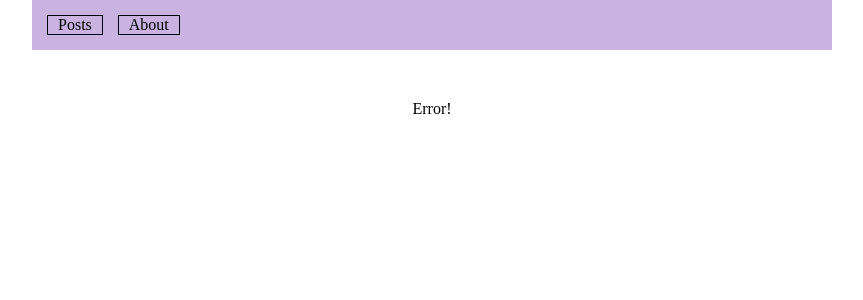
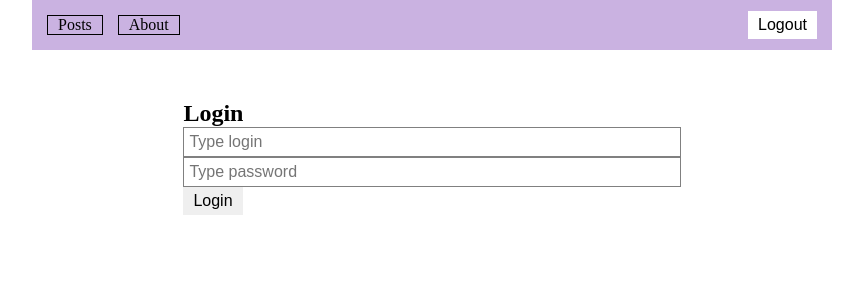
Before and after one commit to Ilya-Potapow/blog-react, a React (Create React App) app: page /login in a window 1280 px wide. Shown: the top 300 px of the page, without its empty margins (208-1071 px from the left). Built offline with nearby package versions, Linux system fonts and the light colour scheme.

Commit message:
Add login component
-refactor routing

```diff
--- a/src/App.js
+++ b/src/App.js
@@ -1,17 +1,34 @@
-import React from "react";
+import React, { useEffect, useState } from "react";
 import { BrowserRouter } from "react-router-dom";
 import AppRouter from "./components/AppRouter";
 import NavBar from "./components/UI/navBar/NavBar";
+import { AUTH_Context } from "./context";
 import "./styles/App.css"
 
 
 
 function App() {
+  const [isAuth, setIsAuth] = useState(false)
+  const [isLoading, setIsLoading] = useState(true)
+
+  useEffect(() => {
+    if (localStorage.getItem('auth')) {
+      setIsAuth(true)
+    }
+    setIsLoading(false)
+  }, [])
+
   return (
-    <BrowserRouter >
-      <NavBar />
-      <AppRouter />
-    </BrowserRouter>
+    <AUTH_Context.Provider value={{
+      isAuth,
+      setIsAuth,
+      isLoading,
+    }}>
+      <BrowserRouter >
+        <NavBar />
+        <AppRouter />
+      </BrowserRouter>
+    </AUTH_Context.Provider>
   )
 }
 
--- a/src/components/AppRouter.jsx
+++ b/src/components/AppRouter.jsx
@@ -1,19 +1,32 @@
-import React from 'react'
-import {  Route, Routes } from "react-router-dom";
-import About from "./../pages/About";
-import Posts from "./../pages/Posts";
-import Error from "./../pages/Error";
-import PostPage from './PostPage';
+import React, { useContext } from "react";
+import { Navigate, Route, Routes } from "react-router-dom";
+import { AUTH_Context } from "../context";
+
+import { privatRouts, publickRouts } from "../router/routs";
+import Loader from "./UI/loader/Loader";
 
 const AppRouter = () => {
-  return (
-        <Routes>
-          <Route path="/about" element={<About />} />
-          <Route path="/posts" element={<Posts />} />
-          <Route path="/posts/:id" element={<PostPage />} />
-          <Route path='*' element={<Error />} />
-        </Routes>
-  )
-}
+  const { isAuth, isLoading } = useContext(AUTH_Context);
 
-export default AppRouter
+  if (isLoading) {
+    return <Loader />;
+  }
+
+  return isAuth ? (
+    <Routes>
+      {privatRouts.map((r, i) => (
+        <Route key={r.path} path={r.path} element={r.element} />
+      ))}
+      <Route path="*" element={<Navigate to="/posts" replace />} />
+    </Routes>
+  ) : (
+    <Routes>
+      {publickRouts.map((r, i) => (
+        <Route key={r.path} path={r.path} element={r.element} />
+      ))}
+      <Route path="*" element={<Navigate to="/login" replace />} />
+    </Routes>
+  );
+};
+
+export default AppRouter;
--- a/src/components/UI/input/Input.jsx
+++ b/src/components/UI/input/Input.jsx
@@ -4,7 +4,7 @@ import "./Input.css";
 const Input = (props) => {
 
 
-  return <input {...props} type="text"></input>;
+  return <input {...props}></input>;
 };
 
 export default Input;
--- a/src/components/UI/navBar/NavBar.jsx
+++ b/src/components/UI/navBar/NavBar.jsx
@@ -1,15 +1,31 @@
-import React from 'react'
-import { Link } from 'react-router-dom'
+import React, { useContext } from "react";
+import { Link } from "react-router-dom";
+import { AUTH_Context } from "../../../context";
+import Button from "../button/Button";
 
 const NavBar = () => {
+  const { setIsAuth } = useContext(AUTH_Context);
+  const logout = () => {
+    setIsAuth(false);
+    localStorage.removeItem("auth");
+  };
   return (
     <nav className="navBar">
-        <div className="navBar_items">
-            <Link to="/posts" className="links">Posts</Link>
-            <Link to="/about" className="links">About</Link>
-        </div>
+      <div className="navBar_items">
+        <Link to="/posts" className="links">
+          Posts
+        </Link>
+        <Link to="/about" className="links">
+          About
+        </Link>
+      </div>
+      <div className="navBar_items">
+        <Button onClick={logout} style={{ background: "#fff" }}>
+          Logout
+        </Button>
+      </div>
     </nav>
-  )
-}
+  );
+};
 
-export default NavBar
+export default NavBar;
--- /dev/null
+++ b/src/context/index.js
@@ -0,0 +1,3 @@
+import { createContext } from "react";
+
+export const AUTH_Context = createContext(null)
--- /dev/null
+++ b/src/pages/Login.jsx
@@ -0,0 +1,26 @@
+import React, { useContext } from "react";
+import Button from "../components/UI/button/Button";
+import { AUTH_Context } from "../context";
+import Input from "./../components/UI/input/Input";
+
+const Login = () => {
+  const { setIsAuth } = useContext(AUTH_Context);
+
+  const login = (e) => {
+    e.preventDefault();
+    setIsAuth(true);
+    localStorage.setItem("auth", "true");
+  };
+  return (
+    <div>
+      <h2>Login</h2>
+      <form onSubmit={login}>
+        <Input type="text" placeholder="Type login" />
+        <Input type="password" placeholder="Type password" />
+        <Button> Login </Button>
+      </form>
+    </div>
+  );
+};
+
+export default Login;
--- /dev/null
+++ b/src/router/routs.js
@@ -0,0 +1,14 @@
+import About from "./../pages/About";
+import Posts from "./../pages/Posts";
+import Error from "./../pages/Error";
+import PostPage from './../components/PostPage';
+import Login from "../pages/Login";
+
+export const privatRouts = [
+    { path: '/about', element: <About /> },
+    { path: '/posts', element: <Posts /> },
+    { path: '/posts/:id', element: <PostPage /> },
+]
+export const publickRouts = [
+    { path: '/login', element: <Login /> },
+]
--- a/src/styles/App.css
+++ b/src/styles/App.css
@@ -76,6 +76,8 @@
 }
 
 .navBar {
+  display: flex;
+  justify-content: space-between;
   width: 800px;
   height: 50px;
   background-color: #6823a959;
```
